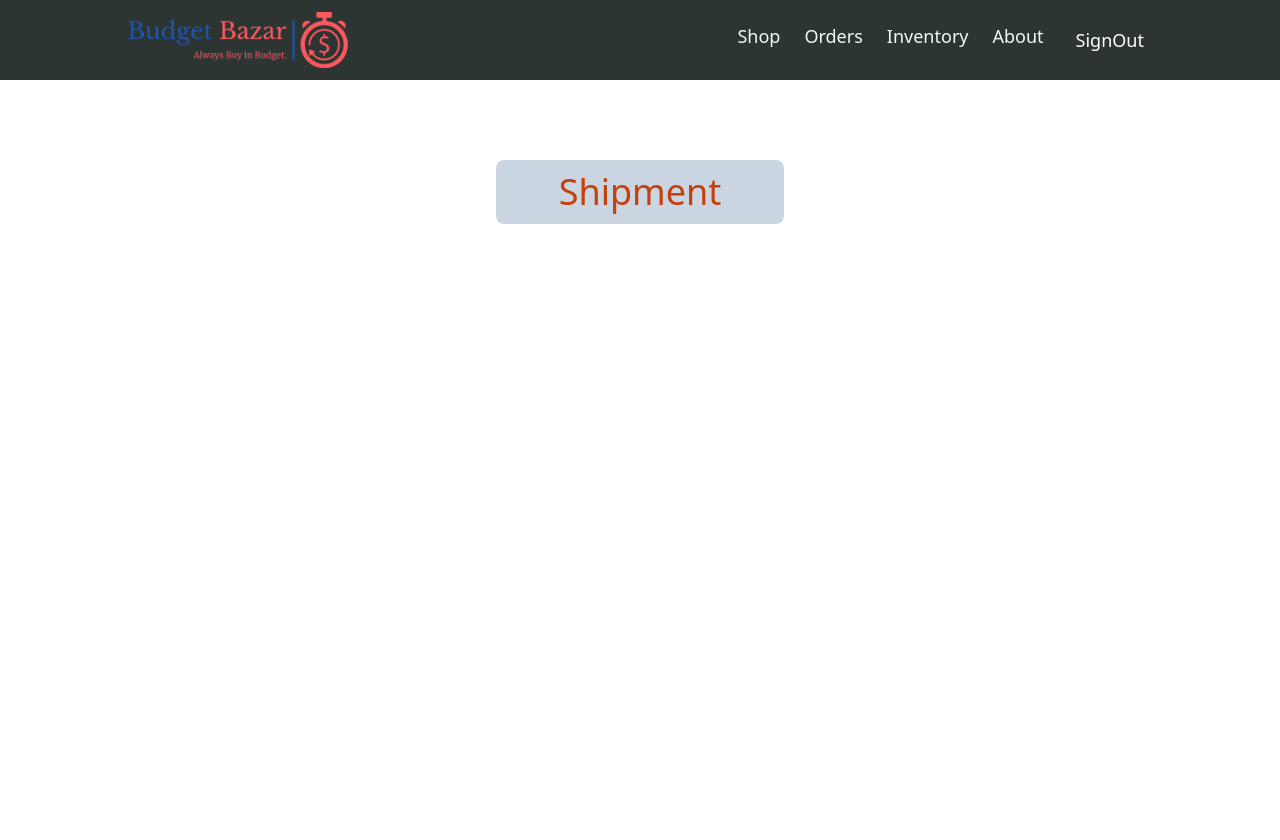
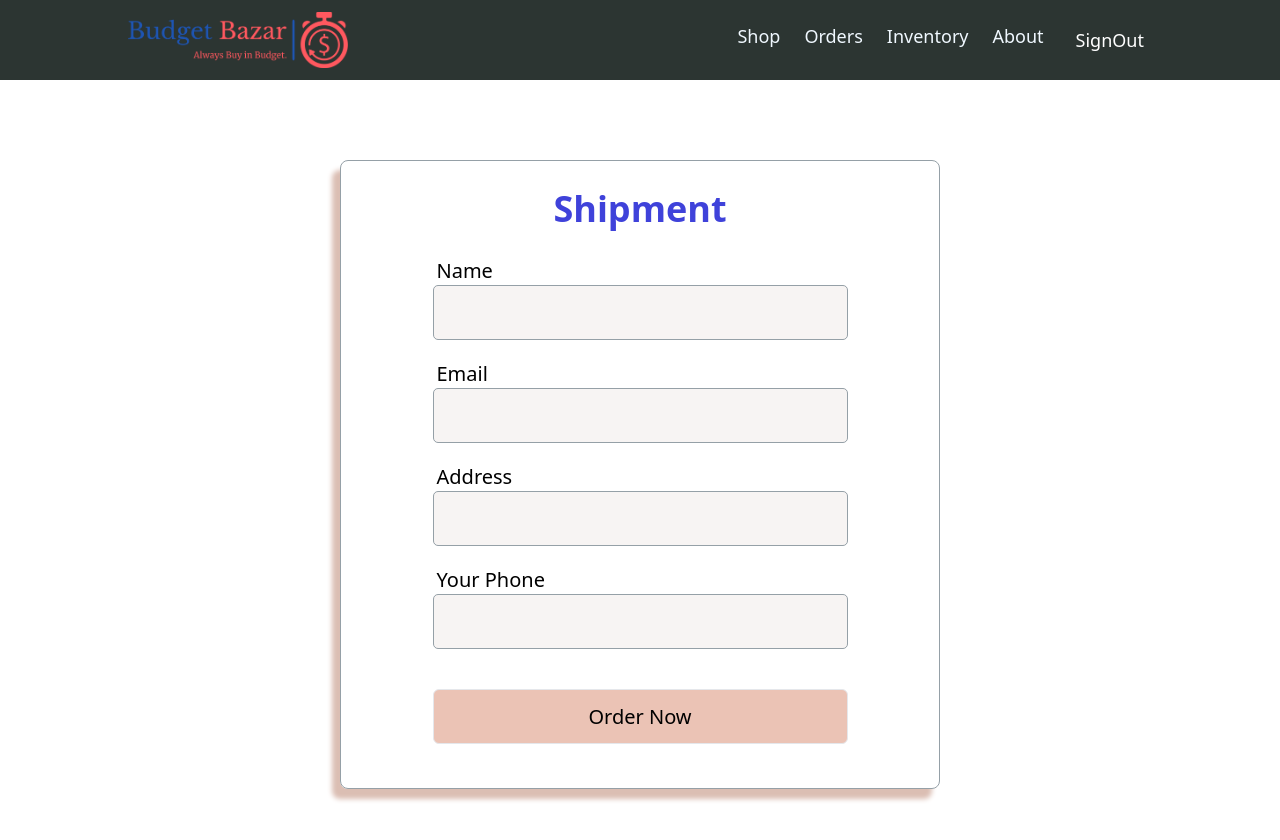
Before and after one commit to noman-swe/budget-bazar-simple-e-commerce, a React (Create React App) app: page /shipment in a window 1280 px wide. Shown: the top 840 px of the page. Before the commit the page ends 800 px from the top, so only its background shows below. Built offline with nearby package versions, Linux system fonts and the light colour scheme; no server answers; sample sign-in values are in the browser's storage.

Commit message:
shipment page design concept demo done

```diff
--- /dev/null
+++ b/src/components/Shipment/Shipment.css
@@ -0,0 +1,40 @@
+.demo-preview {
+    padding-top: 20px;
+    padding-bottom: 10px;
+    width: 70%;
+    margin: auto;
+    text-align: center;
+}
+
+.alert {
+    padding: .7143rem 1.071rem;
+    margin-bottom: 1.429rem;
+    border-radius: 2px;
+    border: 1px solid transparent;
+    color: #FFF
+}
+
+.alert.alert-square {
+    border-radius: 0
+}
+
+.alert .close {
+    position: relative
+}
+
+.alert.alert-dismissable,
+.alert.alert-dismissible {
+    padding-right: 2.5rem
+}
+
+.alert.alert-dismissable .close,
+.alert.alert-dismissible .close {
+    top: -2px;
+    right: -20px;
+    color: inherit
+}
+
+.alert.alert-success {
+    background-color: #64DD17;
+    border-color: #64DD17
+}
--- a/src/components/Shipment/Shipment.js
+++ b/src/components/Shipment/Shipment.js
@@ -1,9 +1,68 @@
-import React from 'react';
+import React, { useState } from 'react';
+import { useNavigate } from 'react-router-dom';
+import './Shipment.css';
 
 const Shipment = () => {
+
+    const [name, setName] = useState('');
+    const [email, setEmail] = useState('');
+    const [address, setAddress] = useState('');
+    const [phone, setPhone] = useState('');
+    const [success, setSuccess] = useState('');
+    const [confirm, setConfirm] = useState(false);
+
+    const navigate = useNavigate();
+
+    const handleNameBlur = event => {
+        setName(event.target.value);
+    }
+    const handleEmailBlur = event => {
+        setEmail(event.target.value);
+    }
+    const handleAddressBlur = event => {
+        setAddress(event.target.value);
+    }
+    const handlePhoneBlur = event => {
+        setPhone(event.target.value);
+    }
+
+    const handleCreateUser = event => {
+        event.preventDefault();
+        setSuccess(alert("Your product is successfully added for shipment"));
+        navigate('/orders');
+
+    }
     return (
-        <div>
-            <h3 className='text-center text-4xl text-orange-700 bg-slate-300 py-3 px-5 w-72 mx-auto mt-20 rounded-lg'>Shipment</h3>
+        <div className='form-container border rounded-lg box-border mx-auto mt-20 mb-20 flex justify-center'>
+            <div className="wrapper mb-11">
+                <h2 className='text-4xl text-center mt-7 text-tomato font-semibold mb-7'>Shipment</h2>
+
+                <form onSubmit={handleCreateUser}>
+
+                    <div className=" input-group mb-5">
+                        <label className='block text-xl ml-1 ' htmlFor="name">Name</label>
+                        <input onBlur={handleNameBlur} type="text" className=" text-2xl h-12 border rounded text-slate-800 bg-slate-100" name='name' id='name' autoComplete='on' required />
+                    </div>
+                    <div className=" input-group mb-5">
+                        <label className='block text-xl ml-1 ' htmlFor="email">Email</label>
+                        <input onBlur={handleEmailBlur} type="email" className=" text-2xl h-12 border rounded text-slate-800 bg-slate-100" name='email' id='email' autoComplete='on' required />
+                    </div>
+                    <div className="input-group mb-5">
+                        <label className='block text-xl ml-1 ' htmlFor="address">Address</label>
+                        <input onBlur={handleAddressBlur} type="text" className=" text-2xl h-12 border rounded text-slate-800 bg-slate-100" name='address' id='address' autoComplete='on' required />
+                    </div>
+                    <div className="input-group mb-5">
+                        <label className='block text-xl ml-1 ' htmlFor="phone">Your Phone</label>
+                        <input onBlur={handlePhoneBlur} type="text" className=" text-2xl h-12 border rounded text-slate-800 bg-slate-100 duration-500" name='phone' id='phone' autoComplete='on' required />
+                    </div>
+
+
+                    <input type="submit" className="form-submit text-xl border rounded-md btn-bg-color cursor-pointer mt-5 duration-500" value="Order Now" required />
+
+                </form>
+
+
+            </div>
         </div>
     );
 };
```
